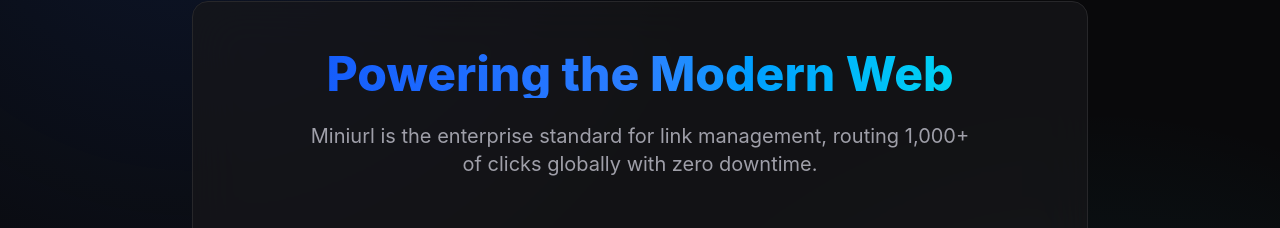
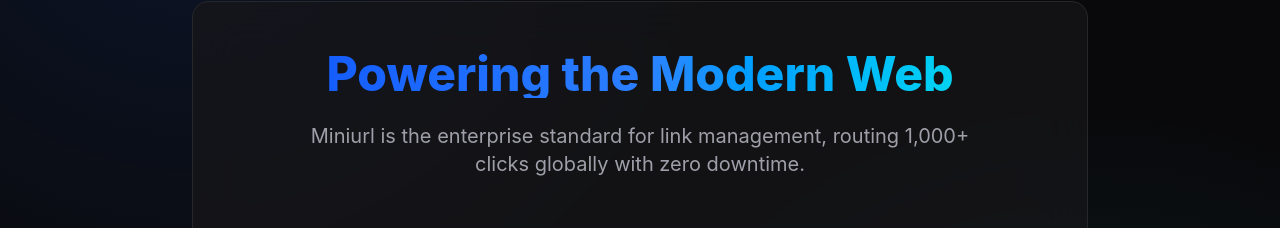
Before and after one commit to namansharma3007/miniurl, a Next.js app: page /about in a window 1280 px wide. Shown: the part 152-380 px from the top of the page. Built offline with nearby package versions, Linux system fonts and the light colour scheme; no server answers.

Commit message:
info correction

```diff
--- a/src/app/about/page.tsx
+++ b/src/app/about/page.tsx
@@ -45,7 +45,7 @@
           </h1>
           <p className="text-xl text-zinc-600 dark:text-zinc-400 max-w-2xl mx-auto">
             Miniurl is the enterprise standard for link management, routing
-            1,000+ of clicks globally with zero downtime.
+            1,000+ clicks globally with zero downtime.
           </p>
         </div>
 
```
